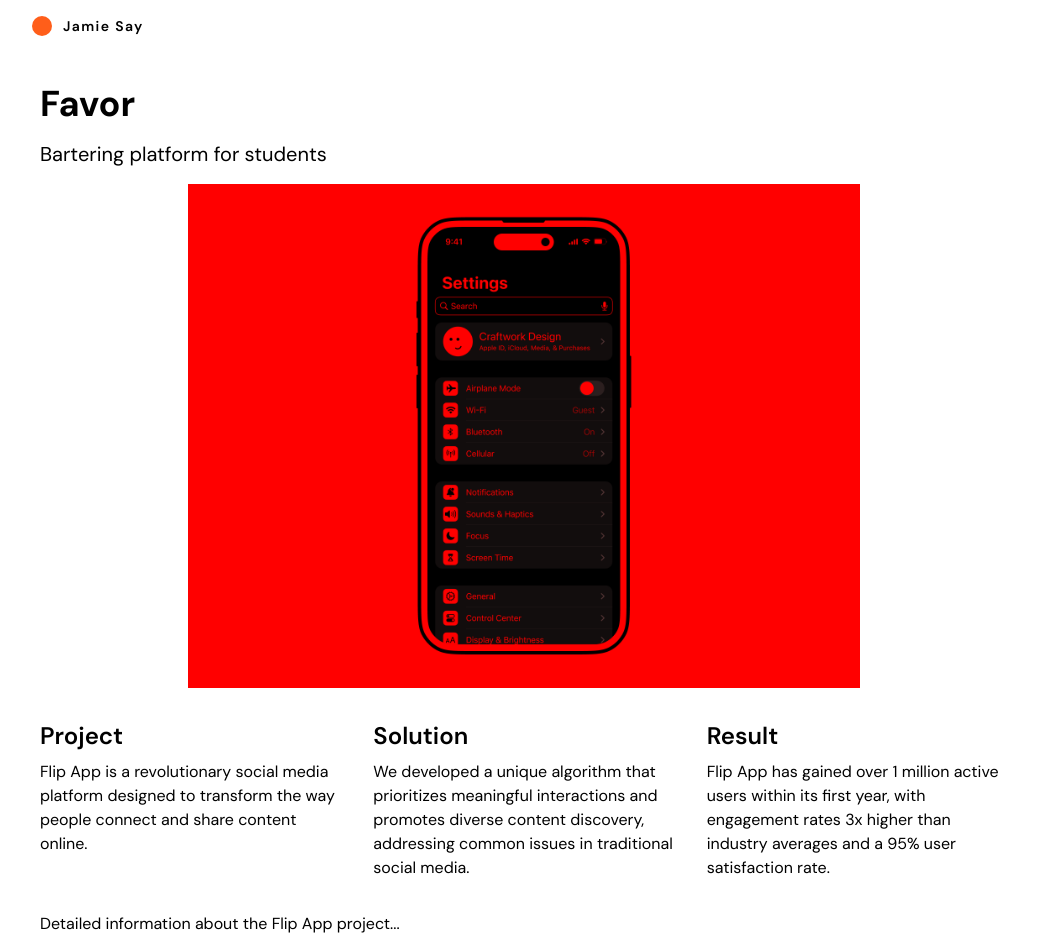
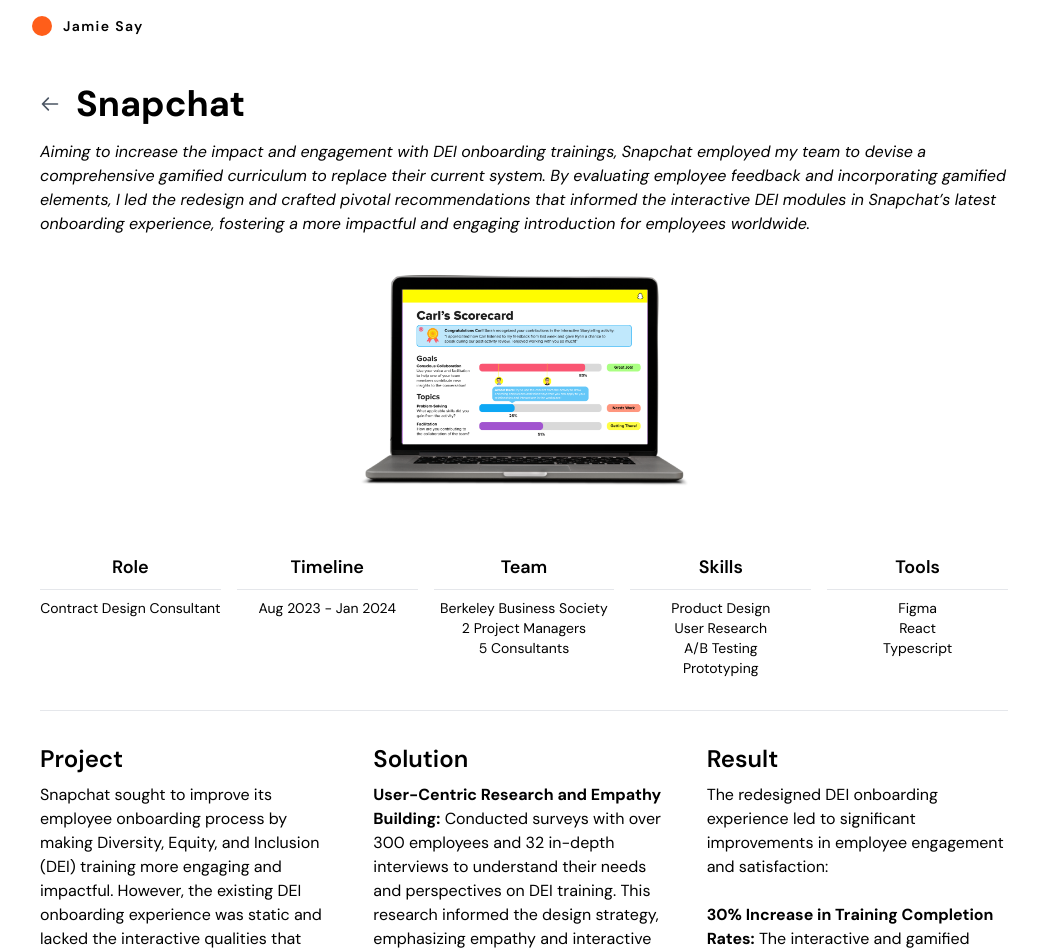
Before and after one commit to jamiesay/portfolio, a Next.js app: page /projects/snapchat in a window 1280 px wide. Shown: the top 952 px of the page, without its empty margins (116-1153 px from the left). Built offline with nearby package versions, Linux system fonts and the light colour scheme.

Commit message:
first draft done

```diff
--- a/app/projects/discord/page.tsx
+++ b/app/projects/discord/page.tsx
@@ -1,5 +1,6 @@
 import { Metadata } from 'next';
 import Navbar from '@/components/navbar';
+import Link from 'next/link';
 
 export const metadata: Metadata = {
   title: 'Flip App Project',
@@ -11,7 +12,25 @@
     <>
        <Navbar showLinks={false} />
       <main className="container mx-auto px-4 py-8">
-        <h1 className="text-4xl font-bold mb-4">Discord</h1>
+      <div className="flex items-center gap-4 mb-4">
+          <Link
+            href="/"
+            className="inline-flex items-center text-gray-600 hover:text-gray-900"
+          >
+            <svg
+              className="w-5 h-5"
+              fill="none"
+              strokeLinecap="round"
+              strokeLinejoin="round"
+              strokeWidth="2"
+              viewBox="0 0 24 24"
+              stroke="currentColor"
+            >
+              <path d="M10 19l-7-7m0 0l7-7m-7 7h18"></path>
+            </svg>
+          </Link>
+          <h1 className="text-4xl font-bold">Discord</h1>
+        </div>
         <p className="text-l italic mb-4">With the launch of their new beta version of their mobile app, Discord needed to ensure their new features maintained intuition and increased college student engagement. Analyzing each interactive feature on impact and usability, I led the redesign and key recommendations that influenced features in Discord’s most recent mobile application update.</p>
         {/* Center the image */}
         <div className="flex justify-center mb-8">
@@ -32,12 +51,12 @@
           <div className="text-center">
             <h3 className="text-lg font-semibold mb-2">Team</h3>
             <hr className="my-2 border-gray-200" />
-            <p className="text-sm">Business Lead<br/ >Marketing Lead<br/>Financial Manager</p>
+            <p className="text-sm">Berkeley Business Society<br/ >2 Project Managers<br/>5 Consultants</p>
           </div>
           <div className="text-center">
             <h3 className="text-lg font-semibold mb-2">Skills</h3>
             <hr className="my-2 border-gray-200" />
-            <p className="text-sm">Product Design<br />User Research<br />Visual Design</p>
+            <p className="text-sm">Product Design<br />User Research<br />MOSCOW Analysis<br />Prototyping</p>
           </div>
           <div className="text-center">
             <h3 className="text-lg font-semibold mb-2">Tools</h3>
--- a/app/projects/favor/page.tsx
+++ b/app/projects/favor/page.tsx
@@ -1,5 +1,7 @@
 import { Metadata } from 'next';
 import Navbar from '@/components/navbar';
+import Link from 'next/link';
+
 
 export const metadata: Metadata = {
   title: 'Flip App Project',
@@ -11,7 +13,26 @@
     <>
       <Navbar showLinks={false} />
       <main className="container mx-auto px-4 py-8">
-        <h1 className="text-4xl font-bold mb-4">Favor</h1>
+
+        <div className="flex items-center gap-4 mb-4">
+          <Link
+            href="/"
+            className="inline-flex items-center text-gray-600 hover:text-gray-900"
+          >
+            <svg
+              className="w-5 h-5"
+              fill="none"
+              strokeLinecap="round"
+              strokeLinejoin="round"
+              strokeWidth="2"
+              viewBox="0 0 24 24"
+              stroke="currentColor"
+            >
+              <path d="M10 19l-7-7m0 0l7-7m-7 7h18"></path>
+            </svg>
+          </Link>
+          <h1 className="text-4xl font-bold">Favor</h1>
+        </div>
         <p className="text-l italic mb-4">Favor is a bartering app designed specifically for college students to exchange services and goods within their campus community. Improving peer-to-peer exchange efficiency and promoting a sense of community engagement were primary goals from the outset. Favor's unique approach centers on a streamlined, user-friendly interface tailored to student needs, making it easy to request and offer services on a flexible basis.</p>
         {/* Center the image */}
         <div className="flex justify-center mb-8">
--- a/app/projects/snapchat/page.tsx
+++ b/app/projects/snapchat/page.tsx
@@ -1,5 +1,7 @@
 import { Metadata } from 'next';
 import Navbar from '@/components/navbar';
+import Link from 'next/link';
+
 
 export const metadata: Metadata = {
   title: 'Flip App Project',
@@ -11,28 +13,92 @@
     <>
       <Navbar showLinks={false} />
       <main className="container mx-auto px-4 py-8">
-        <h1 className="text-4xl font-bold mb-4">Favor</h1>
-        <p className="text-xl mb-4">Bartering platform for students</p>
+      <div className="flex items-center gap-4 mb-4">
+          <Link
+            href="/"
+            className="inline-flex items-center text-gray-600 hover:text-gray-900"
+          >
+            <svg
+              className="w-5 h-5"
+              fill="none"
+              strokeLinecap="round"
+              strokeLinejoin="round"
+              strokeWidth="2"
+              viewBox="0 0 24 24"
+              stroke="currentColor"
+            >
+              <path d="M10 19l-7-7m0 0l7-7m-7 7h18"></path>
+            </svg>
+          </Link>
+          <h1 className="text-4xl font-bold">Snapchat</h1>
+        </div>
+        <p className="text-l italic mb-4">Aiming to increase the impact and engagement with DEI onboarding trainings, Snapchat employed my team to devise a comprehensive gamified curriculum to replace their current system. By evaluating employee feedback and incorporating gamified elements, I led the redesign and crafted pivotal recommendations that informed the interactive DEI modules in Snapchat’s latest onboarding experience, fostering a more impactful and engaging introduction for employees worldwide.
+        </p>
         {/* Center the image */}
         <div className="flex justify-center mb-8">
-          <img src="/assets/project-1.png" alt="Favor" className="max-w-2xl w-full" />
+          <img src="/assets/snapchat_comp.png" alt="Snapchat" className="max-w-sm w-full" />
         </div>
+         {/* Five-column section */}
+         <div className="grid grid-cols-2 md:grid-cols-5 gap-4 mb-8">
+          <div className="text-center">
+            <h3 className="text-lg font-semibold mb-2">Role</h3>
+            <hr className="my-2 border-gray-200" />
+            <p className="text-sm">Contract Design Consultant</p>
+          </div>
+          <div className="text-center">
+            <h3 className="text-lg font-semibold mb-2">Timeline</h3>
+            <hr className="my-2 border-gray-200" />
+            <p className="text-sm">Aug 2023 - Jan 2024</p>
+          </div>
+          <div className="text-center">
+            <h3 className="text-lg font-semibold mb-2">Team</h3>
+            <hr className="my-2 border-gray-200" />
+            <p className="text-sm">Berkeley Business Society<br/ >2 Project Managers<br/>5 Consultants</p>
+          </div>
+          <div className="text-center">
+            <h3 className="text-lg font-semibold mb-2">Skills</h3>
+            <hr className="my-2 border-gray-200" />
+            <p className="text-sm">Product Design<br />User Research<br />A/B Testing<br />Prototyping</p>
+          </div>
+          <div className="text-center">
+            <h3 className="text-lg font-semibold mb-2">Tools</h3>
+            <hr className="my-2 border-gray-200" />
+            <p className="text-sm">Figma<br /> React<br />Typescript</p>
+          </div>
+        </div>
+
+        <hr className="my-8 border-gray-200" />
+
         {/* Three-column section */}
         <div className="grid grid-cols-1 md:grid-cols-3 gap-8 mb-8">
           <div>
             <h2 className="text-2xl font-semibold mb-2">Project</h2>
-            <p>Flip App is a revolutionary social media platform designed to transform the way people connect and share content online.</p>
+            <p>Snapchat sought to improve its employee onboarding process by making Diversity, Equity, and Inclusion (DEI) training more engaging and impactful. However, the existing DEI onboarding experience was static and lacked the interactive qualities that would resonate with employees globally. This gap resulted in limited engagement, with employees often completing the training without deep involvement or retention of its core values. Snapchat aimed to address this to foster a culture of inclusivity and engagement from day one.
+
+
+            </p>
           </div>
           <div>
             <h2 className="text-2xl font-semibold mb-2">Solution</h2>
-            <p>We developed a unique algorithm that prioritizes meaningful interactions and promotes diverse content discovery, addressing common issues in traditional social media.</p>
+            <p>
+              <strong>User-Centric Research and Empathy Building:</strong> Conducted surveys with over 300 employees and 32 in-depth interviews to understand their needs and perspectives on DEI training. This research informed the design strategy, emphasizing empathy and interactive learning as essential elements for an effective onboarding experience.<br/ >
+              <strong>Development of Gamified DEI Modules:</strong> Prototyped three gamified DEI training modules, using segmentation based on different employee demographics and roles. This included interactive scenarios, role-playing activities, and branching storylines to make the learning experience more immersive and relatable.<br />
+              <strong>Figma Prototyping and A/B Testing:</strong> Built high-fidelity Figma mockups of the new onboarding flow and conducted A/B testing against the original platform. This allowed us to gauge the engagement impact of the gamified approach and refine the design based on employee feedback and performance data.<br />
+              <strong>Integration of Emotion-Driven Design Elements:</strong> Designed features such as progress badges and feedback forms that encouraged employees to reflect on what they had learned. These elements created a sense of accomplishment and encouraged a personal connection to DEI values, making the experience more memorable.<br />
+              <strong>Iterative Feedback Loops:</strong> Established continuous feedback loops through in-app surveys and post-training assessments, allowing employees to share thoughts on their onboarding experience and suggesting improvements for future iterations.</p>
           </div>
           <div>
             <h2 className="text-2xl font-semibold mb-2">Result</h2>
-            <p>Flip App has gained over 1 million active users within its first year, with engagement rates 3x higher than industry averages and a 95% user satisfaction rate.</p>
+            <p>The redesigned DEI onboarding experience led to significant improvements in employee engagement and satisfaction:<br/ >
+            <br />
+            <strong>30% Increase in Training Completion Rates:</strong> The interactive and gamified elements contributed to a 30% boost in completion rates, as employees were more motivated to engage fully with the training modules.<br/ >
+            <strong>Higher Employee Satisfaction and Positive Feedback:</strong> Employees provided overwhelmingly positive feedback, noting that the new onboarding experience felt relevant, immersive, and aligned with Snapchat’s values. Many expressed feeling more connected to the company’s DEI initiatives as a result.<br/ >
+            <strong>Enhanced Retention of DEI Concepts:</strong> Surveys showed that employees retained more DEI concepts post-training, with 85% of participants able to recall key learnings two months after completion. The gamified approach made the training both impactful and memorable, strengthening Snapchat’s inclusive culture.<br/ >
+            <br />
+            <strong>Through a combination of empathy-driven research, gamification, and iterative design, this DEI onboarding project successfully transformed Snapchat’s approach, making the training more engaging and aligned with the company’s mission.</strong></p>
           </div>
         </div>
-        <p className="mb-4">Detailed information about the Flip App project...</p>
+        {/* <p className="mb-4">Detailed information about the Flip App project...</p> */}
       </main>
     </>
   );
--- a/components/navbar.tsx
+++ b/components/navbar.tsx
@@ -15,7 +15,7 @@
       </div>
       {showLinks && (
         <div className="hidden lg:flex gap-12 text-md text-zinc-400">
-          <Link
+          {/* <Link
             href="#about"
             className="hover:text-[#ff5e1a] active:text-black font-medium"
           >
@@ -26,7 +26,7 @@
           </Link>
           <Link href="#contact" className="hover:text-[#ff5e1a] font-medium">
             Contact
-          </Link>
+          </Link> */}
         </div>
       )}
     </nav>
--- a/components/projects.tsx
+++ b/components/projects.tsx
@@ -12,6 +12,7 @@
 }
 
 const Projects = () => {
+
   return (
     <section id="projects" className="flex flex-col space-y-4 sm:space-y-8 my-2 sm:my-4 px-4 sm:px-0">
       <ProjectPreview
@@ -42,9 +43,9 @@
           subtitle: "Increasing intuition for all types of users",
           summary: "I led the research and design behind Discord's beta mobile app, focusing on increasing user intuition and maximizing user interaction with 8 new features.",
           details: {
-            date: "2023 - Present",
-            role: "Product Designer & Developer",
-            overview: "Full-stack Development"
+            date: "Jan 2023 - May 2023",
+            role: "Contract Design Consultant",
+            overview: "Product Design & Development"
           }
         }}
         imageUrl="/assets/discord_phone2.png"
@@ -63,9 +64,9 @@
           subtitle: "Streamlining onboarding process for new admins",
           summary: "I gamified and digitized the DEI onboarding process for all Snapchat employees globally. The new three stage process increases employee engagement by 30%.",
           details: {
-            date: "2023 - Present",
-            role: "Product Designer & Developer",
-            overview: "Full-stack Development"
+            date: " Aug 2023 - Jan 2024",
+            role: "Contract Design Consultant",
+            overview: "Product Development"
           }
         }}
         imageUrl="/assets/snapchat_comp.png"
```
